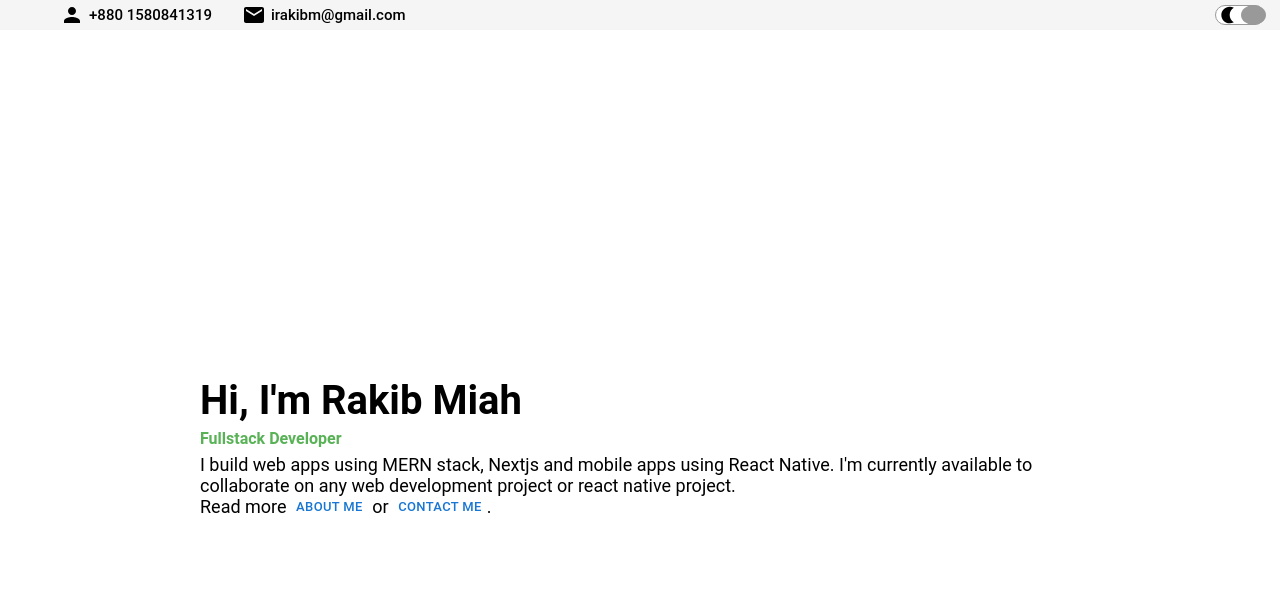
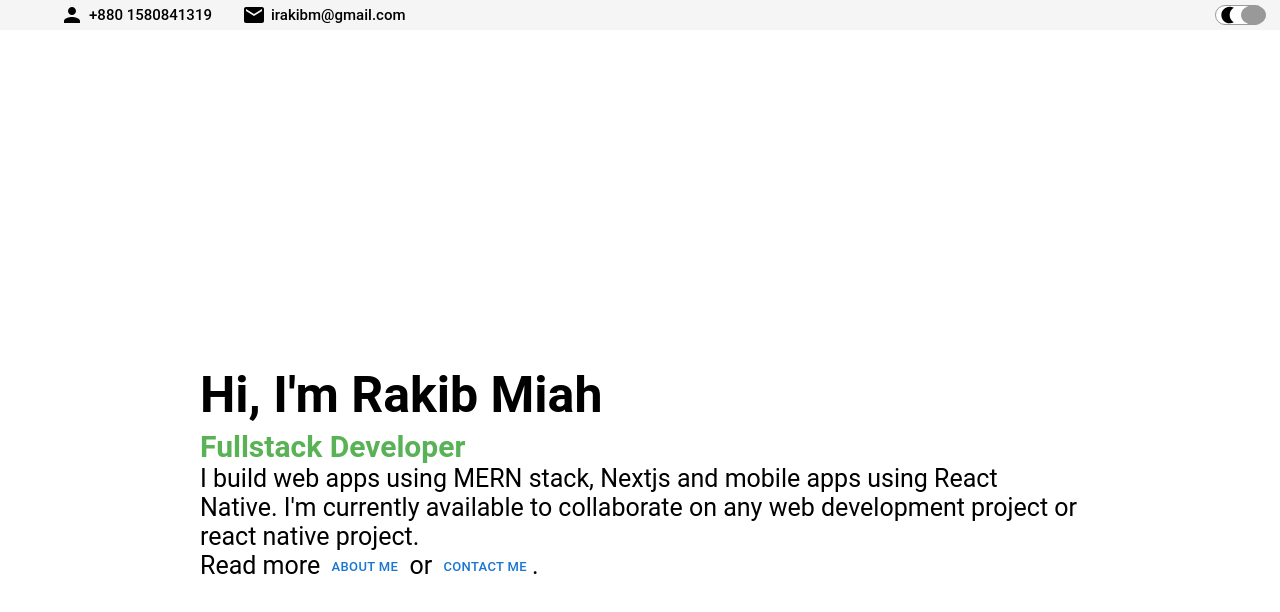
Before and after one commit to rakify/portfolio, a Next.js app: page / in a window 1280 px wide. Shown: the top 612 px of the page. Built offline with nearby package versions, Linux system fonts and the light colour scheme.

Commit message:
intro text size changed

```diff
--- a/styles/Intro.module.css
+++ b/styles/Intro.module.css
@@ -8,28 +8,24 @@
     gap:5px;
 }
 
-.iIntro {
-    font-size: 40px;
-    font-weight: 300;
-}
-
 .iName {
-    font-size: 40px;
+    font-size: 50px;
 }
 
 .iTitle {
-    height: 20px;
+    height: 30px;
+    font-size: 30px;
     color: #59b256;
 }
 .iDesc {
     height: 50px;
-    font-size: 18px;
+    font-size: 25px;
   }
 
 
 .iButton1{
   position: relative;
-  font-size: 18px;
+  font-size: 25px;
   padding: 5px 2px;
   height: 20px;
   text-transform: lower;
@@ -59,7 +55,7 @@
 
   .iButton2{
     position: relative;
-    font-size: 18px;
+    font-size: 25px;
     padding: 5px 2px;
     height: 20px;
     text-transform: lowercase;
@@ -88,7 +84,7 @@
 
 @media screen and (max-width:480px) {
   .i{
-    padding: 0px;
+    padding: 10px;
     gap:0px;
   }
 
```
